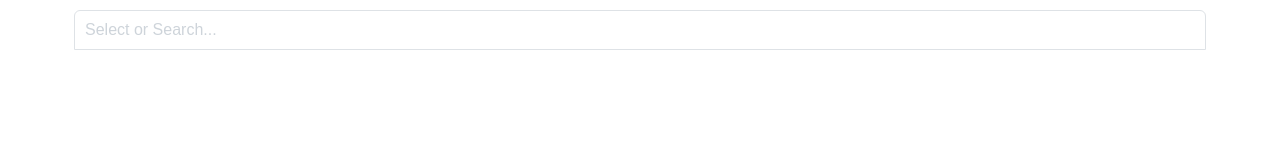
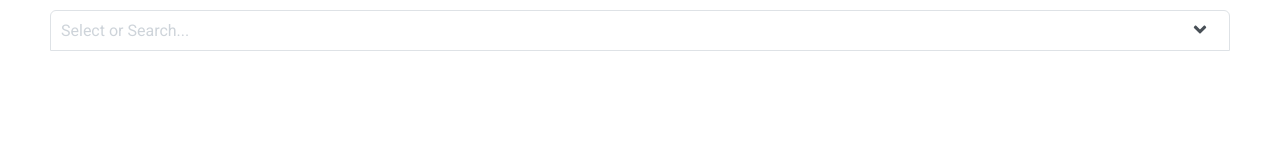
Before and after one commit to gvpinto/reactjs-react-components, a React (Vite) app: page / in a window 1280 px wide. Shown: the top 160 px of the page. Built offline with nearby package versions, Linux system fonts and the light colour scheme; data requests are answered from the project's data file.

Commit message:
Got the Country List working with the updated Dropdown

```diff
--- a/src/App.jsx
+++ b/src/App.jsx
@@ -1,6 +1,6 @@
 import { QueryClient, QueryClientProvider } from '@tanstack/react-query';
 import DropdownTest from './pages/DropdownTest';
-import 'bulma/css/bulma.min.css';
+// import 'bulma/css/bulma.min.css';
 import { Provider } from 'react-redux';
 import store from './store';
 import { ReactQueryDevtools } from '@tanstack/react-query-devtools';
@@ -29,8 +29,8 @@ function App() {
       <Provider store={store}>
         <QueryClientProvider client={queryClient}>
           <GlobalStyles />
-          {/* <DropdownTest /> */}
-          <InputBoxTest />
+          {/* <InputBoxTest /> */}
+          <DropdownTest />
           <ReactQueryDevtools initialIsOpen={false} />
         </QueryClientProvider>
       </Provider>
--- a/src/components/CountryDropdown.jsx
+++ b/src/components/CountryDropdown.jsx
@@ -2,11 +2,11 @@ import { useSelector, useDispatch } from 'react-redux';
 import { useQuery } from '@tanstack/react-query';
 import { getCountries } from '../api/refDataApi';
 import {
-  selectApplState,
+  //   selectApplState,
   updateSelectedCountry,
 } from '../store/slices/applSlice';
 
-import Dropdown, { DropdownOptions, DropdownSelect } from '../ui/Dropdown';
+import Dropdown, { DropdownMenu, DropdownSelect } from '../ui/Dropdown';
 
 // ALT
 // import { AppConstants, useAppDispatch } from '../ contexts/AppContext';
@@ -18,8 +18,8 @@ import Dropdown, { DropdownOptions, DropdownSelect } from '../ui/Dropdown';
 function CountryDropdown() {
   // ALT
   //   const dispatch = useAppDispatch();
-  const { selectedCountry } = useSelector(selectApplState);
-  console.log('selectedCountry: ', selectedCountry);
+  //   const { selectedCountry } = useSelector(selectApplState);
+  //   console.log('selectedCountry: ', selectedCountry);
 
   const dispatch = useDispatch();
 
@@ -86,7 +86,7 @@ function CountryDropdown() {
         getSelectedItem={updateSelectedItem}
       >
         <DropdownSelect id='country' />
-        <DropdownOptions items={countries} />
+        <DropdownMenu items={countries} />
       </Dropdown>
     </>
   );
--- a/src/components/InputBox.jsx
+++ b/src/components/InputBox.jsx
@@ -45,11 +45,10 @@ const StyledInput = styled.input.attrs((props) => ({
   }
 `;
 
-function InputBox({ variation }) {
+function InputBox(props) {
   return (
     <StyledInput
-      type='text'
-      $variation={variation}
+      {...props}
       placeholder='Select or Search...'
     />
   );
--- a/src/components/StateDropdown.jsx
+++ b/src/components/StateDropdown.jsx
@@ -6,7 +6,7 @@ import {
   updateSelectedState,
 } from '../store/slices/applSlice';
 
-import Dropdown, { DropdownOptions, DropdownSelect } from '../ui/Dropdown';
+import Dropdown, { DropdownMenu, DropdownSelect } from '../ui/Dropdown';
 
 /**
  * Main Function
@@ -48,7 +48,7 @@ function StateDropdown() {
         getSelectedItem={updateSelectedItem}
       >
         <DropdownSelect id='state' />
-        <DropdownOptions items={states} />
+        <DropdownMenu items={states} />
       </Dropdown>
     </>
   );
--- a/src/index.css
+++ b/src/index.css
@@ -8,8 +8,8 @@
   right: 0em;
 } */
 
-.container {
+/* .container {
   width: 1300px;
   margin: 10px auto;
   text-align: center;
-}
+} */
--- a/src/main.jsx
+++ b/src/main.jsx
@@ -1,7 +1,7 @@
 import React from 'react';
 import ReactDOM from 'react-dom/client';
 import App from './App.jsx';
-import './index.css';
+// import './index.css';
 
 ReactDOM.createRoot(document.getElementById('root')).render(
   <React.StrictMode>
--- a/src/pages/DropdownTest.jsx
+++ b/src/pages/DropdownTest.jsx
@@ -7,9 +7,7 @@ function DropdownTest() {
       <div>
         <CountryDropdown />
       </div>
-      <div>
-        <StateDropdown />
-      </div>
+      <div>{/* <StateDropdown /> */}</div>
     </div>
   );
 }
--- a/src/pages/InputBoxTest.jsx
+++ b/src/pages/InputBoxTest.jsx
@@ -3,7 +3,10 @@ import InputBox from '../components/InputBox';
 function InputBoxTest() {
   return (
     <div>
-      <InputBox variation='select' />
+      <InputBox
+        variation='select'
+        type='hidden'
+      />
     </div>
   );
 }
--- a/src/ui/Dropdown.jsx
+++ b/src/ui/Dropdown.jsx
@@ -1,11 +1,92 @@
+import styled, { css } from 'styled-components';
 import { useState } from 'react';
 import { useCallback, useContext, useEffect, useRef } from 'react';
 import { createContext } from 'react';
 import { FaAngleDown } from 'react-icons/fa';
 import useClickOutside from '../hooks/useClickOutside';
 import { useEscape } from '../hooks/useEscape';
+import InputBox from '../components/InputBox';
 // import { useImmer } from 'use-immer';
 // import { useImmerReducer } from 'use-immer';
+
+const StyledDropdown = styled.div`
+  position: relative;
+  width: 100%;
+`;
+
+const StyledDropdownSelect = styled.div`
+  position: relative;
+`;
+
+const StyledDropdownSelectIcon = styled.span.attrs((props) => ({
+  $size: 2,
+}))`
+  display: inline-block;
+  position: absolute;
+  pointer-events: auto;
+  top: 55%;
+  /* left: 50%; */
+  transform: translate(-50%, -50%);
+  right: 1rem;
+  cursor: pointer;
+  /* top: 35%; */
+  pointer-events: auto;
+
+  & svg {
+    height: ${(props) => props.$size + 'rem'};
+    width: ${(props) => props.$size + 'rem'};
+  }
+`;
+
+const StyledDropdownMenu = styled.div`
+  position: absolute;
+
+  display: flex;
+  flex-direction: column;
+  border: 1px solid #dee2e6;
+  width: 100%;
+  background: white;
+  height: 32rem;
+  border-bottom-left-radius: 6px;
+  border-bottom-right-radius: 6px;
+  overflow: scroll;
+
+  &.hide {
+    display: none;
+  }
+`;
+
+const StyledDropdownContent = styled.div`
+  display: flex;
+  flex-direction: column;
+  padding-left: 0.25rem;
+  padding-right: 0.25rem;
+  padding-bottom: 0.25rem;
+`;
+
+const StyledDropdownContentItem = styled.a`
+  display: inline-block;
+  text-decoration: none;
+  padding: 1rem;
+  color: #495057;
+  transition: background-color 0.4s;
+  text-overflow: ellipsis;
+  white-space: nowrap;
+  overflow: hidden;
+
+  &:hover,
+  &:active,
+  &:focus {
+    background-color: #f1f3f5;
+    border: none;
+    outline: none;
+  }
+
+  &.active {
+    background-color: #228be6;
+    color: #f8f9fa;
+  }
+`;
 
 const DropdownContext = createContext(null);
 
@@ -38,12 +119,12 @@ function Dropdown({ children, id, getSelectedItem }) {
         id,
       }}
     >
-      <div
-        className={`dropdown ${isActive}`}
+      <StyledDropdown
+      // className={`dropdown ${isActive}`}
       // onBlur={() => setShowMenu(false)}
       >
         {children}
-      </div>
+      </StyledDropdown>
     </DropdownContext.Provider>
   );
 }
@@ -78,47 +159,40 @@ function DropdownSelect() {
   }
 
   return (
-    <div className='dropdown-trigger'>
-      <p className='control has-icons-right'>
-        <input
+    <StyledDropdownSelect>
+      <InputBox
         name={`${id}-display`}
         id={`${id}-display`}
-          className='input'
-          type='text'
         placeholder='Select or Search'
-          aria-haspopup='true'
-          aria-controls='dropdown-menu'
         value={searchValue}
-          //   value={searchFilter}
         onClick={handleOnClick}
         onChange={handleOnChange}
-          //   onBlur={() => setShowMenu(() => false)}
+        $variation='select'
       />
+
       <input
         name={id}
         id={id}
-          className='input'
         type='hidden'
         value={selectedItem?.value ?? ''}
         //   onBlur={() => setShowMenu(() => false)}
       />
-        <span className='icon is-right'>
+      <StyledDropdownSelectIcon>
         <FaAngleDown aria-hidden='true' />
-        </span>
-      </p>
-    </div>
+      </StyledDropdownSelectIcon>
+    </StyledDropdownSelect>
   );
 }
 
 /**
- * DropdownOptions - Is the Dropdown list box
+ * DropdownMenu - Is the Dropdown list box
  * @param {items} item list to be displayed
  * @returns
  */
-function DropdownOptions({ items }) {
-  //   console.log('Rendering DropdownOptions');
+function DropdownMenu({ items }) {
+  //   console.log('Rendering DropdownMenu');
 
-  const { selectedItem, setSelectedItem, setShowMenu, searchFilter } =
+  const { selectedItem, setSelectedItem, setShowMenu, searchFilter, showMenu } =
     useContext(DropdownContext);
 
   // Handle Outside Click
@@ -152,31 +226,32 @@ function DropdownOptions({ items }) {
       item.value.toLowerCase().includes(searchFilter.toLowerCase()),
     )
     .map((item) => {
-      const isSelected = item.key === selectedItem?.id ? 'is-active' : '';
+      const isActive = item.id === selectedItem?.id ? 'active' : '';
 
       return (
-        <a
-          href='#'
+        <StyledDropdownContentItem
           key={item.id}
-          className={`dropdown-item ${isSelected}`}
+          className={isActive}
           onClick={() => handleSelect(item)}
         >
           {item.value}
-        </a>
+        </StyledDropdownContentItem>
       );
     });
-  console.log('Dropdown list: ', dropdownList.length);
+
+  const hide = !showMenu ? 'hide' : '';
+  //   console.log('Dropdown list: ', dropdownList.length);
   return (
-    <div
-      className='dropdown-menu'
+    <StyledDropdownMenu
+      className={hide}
       id='dropdown-menu'
       role='menu'
       ref={menuRef}
     >
-      <div className='dropdown-content'>{dropdownList}</div>
-    </div>
+      <StyledDropdownContent>{dropdownList}</StyledDropdownContent>
+    </StyledDropdownMenu>
   );
 }
 
 export default Dropdown;
-export { DropdownOptions, DropdownSelect };
+export { DropdownMenu, DropdownSelect };
--- a/styles/GlobalStyles.js
+++ b/styles/GlobalStyles.js
@@ -34,28 +34,13 @@ const GlobalStyles = createGlobalStyle`
         font-size: 62.5%;
     }
 
-    body {
+    /* body {
         font-family: 'Roboto', sans-serif;
         font-size: 1.6rem;
-    }
-
-    h1 {
-        height: 2em;
-    }
-
-    .container {
-    margin: 0 auto;
-    padding: 10px;
-    max-width: 40em;
-    }
-
-    *::placeholder {
-        color: #ced4da;
-        opacity: 1;
-    }
+    } */
 
     body {
-    font-family: "Poppins", sans-serif;
+    font-family: "Roboto", sans-serif;
     color: var(--color-grey-7);
 
     transition: color 0.3s, background-color 0.3s;
@@ -64,13 +49,29 @@ const GlobalStyles = createGlobalStyle`
     font-size: 1.6rem;
     }
 
-    input,
+    h1 {
+        height: 2rem;
+    }
+
+    .container {
+        margin: 0 auto;
+        padding: 10px;
+        max-width: 120rem;
+    }
+
+    *::placeholder {
+        color: #ced4da;
+        opacity: 1;
+    }
+
+
+    /* input,
     button,
     textarea,
     select {
     font: inherit;
     color: inherit;
-    }
+    } */
 
     button {
     cursor: pointer;
@@ -95,20 +96,20 @@ const GlobalStyles = createGlobalStyle`
     } */
 
     /* Parent selector, finally 😃 */
-    button:has(svg) {
+    /* button:has(svg) {
     line-height: 0;
-    }
+    } */
 
-    a {
+    /* a {
     color: inherit;
     text-decoration: none;
-    }
+    } */
 
-    ul {
+    /* ul {
     list-style: none;
-    }
+    } */
 
-    p,
+    /* p,
     h1,
     h2,
     h3,
@@ -117,10 +118,10 @@ const GlobalStyles = createGlobalStyle`
     h6 {
     overflow-wrap: break-word;
     hyphens: auto;
-    }
+    } */
 
-    img {
-    max-width: 100%;
+    /* img {
+    max-width: 100%; */
 
     /* For dark mode */
     filter: grayscale(var(--image-grayscale)) opacity(var(--image-opacity));
```
Lines whose indentation alone changed are shown as unchanged.
